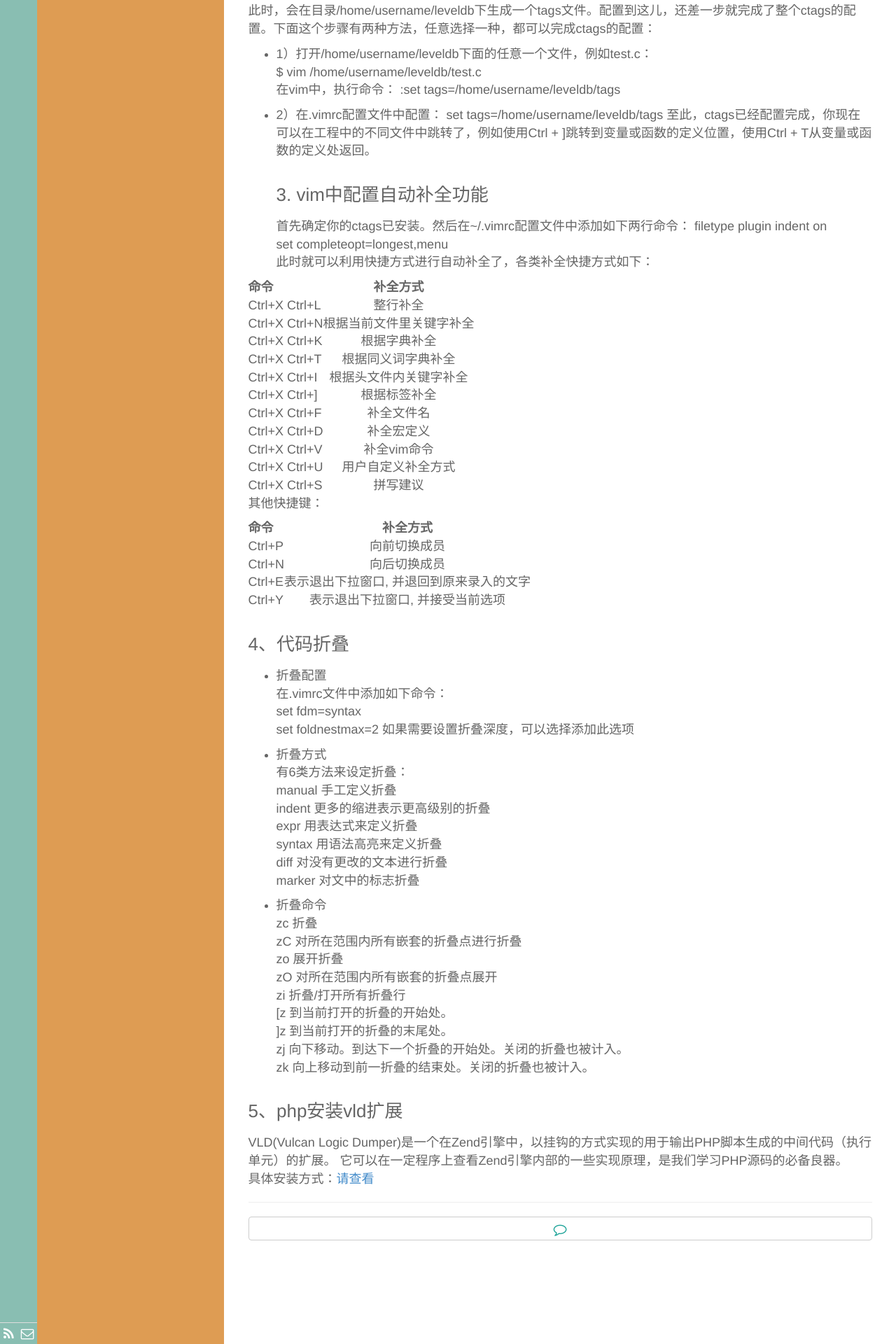
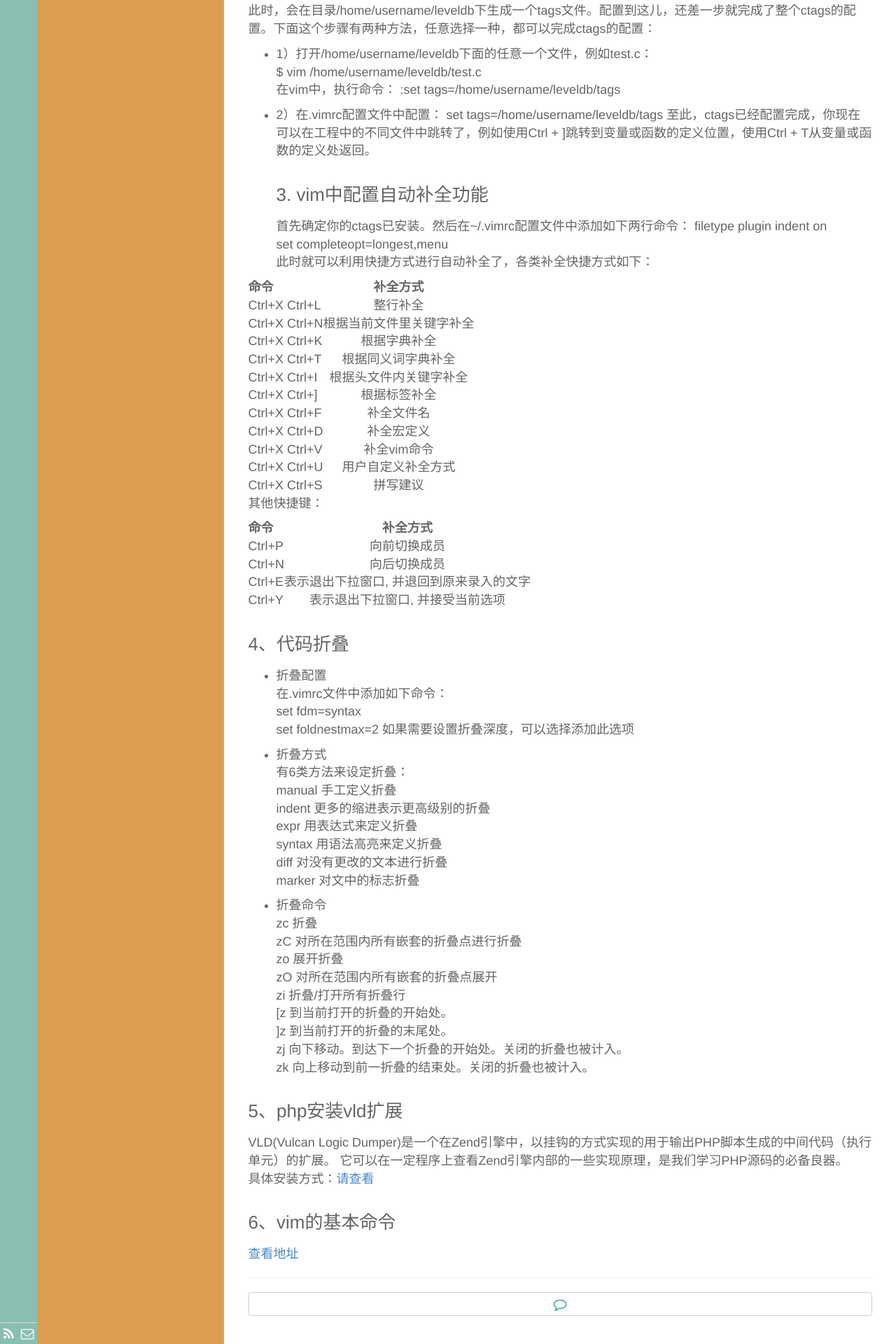
Before and after one commit to lvniu/lvniu.github.io, a Jekyll site: the page built from _posts/技术/2015-09-22-vim-configuration.md, in a window 1280 px wide. Shown: the part 1042-2962 px from the top of the page at 70% size. Built offline with Jekyll 4.4.1, drawn with Linux system fonts in a browser that asks for light colours; Markdown is read by kramdown in place of the engine named in the settings.

Commit message:
modefied file

```diff
--- a/_posts/技术/2015-09-22-vim-configuration.md
+++ b/_posts/技术/2015-09-22-vim-configuration.md
@@ -141,3 +141,8 @@ zk     向上移动到前一折叠的结束处。关闭的折叠也被计入。
 ### 5、php安装vld扩展
 VLD(Vulcan Logic Dumper)是一个在Zend引擎中，以挂钩的方式实现的用于输出PHP脚本生成的中间代码（执行单元）的扩展。 它可以在一定程序上查看Zend引擎内部的一些实现原理，是我们学习PHP源码的必备良器。
 具体安装方式：[请查看](http://www.jinglingshu.org/?p=8988)
+
+
+
+### 6、vim的基本命令
+[查看地址](http://www.cnblogs.com/softwaretesting/archive/2011/07/12/2104435.html)
```
